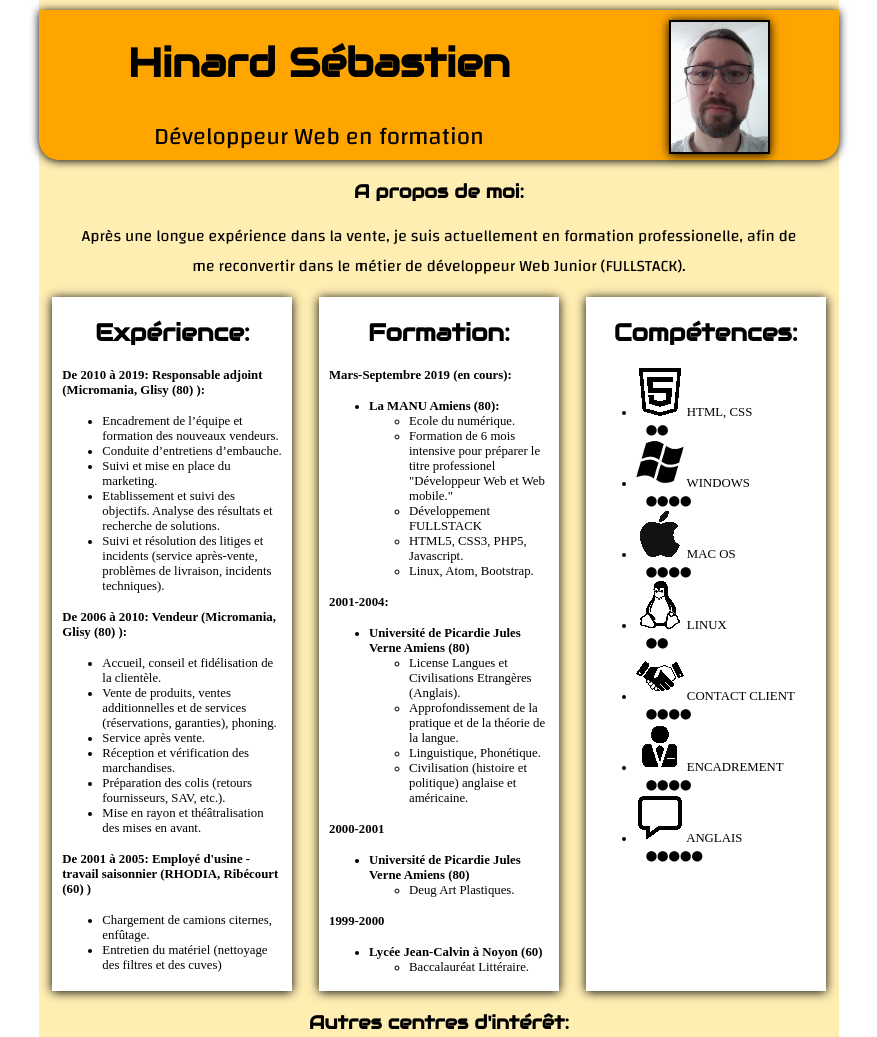
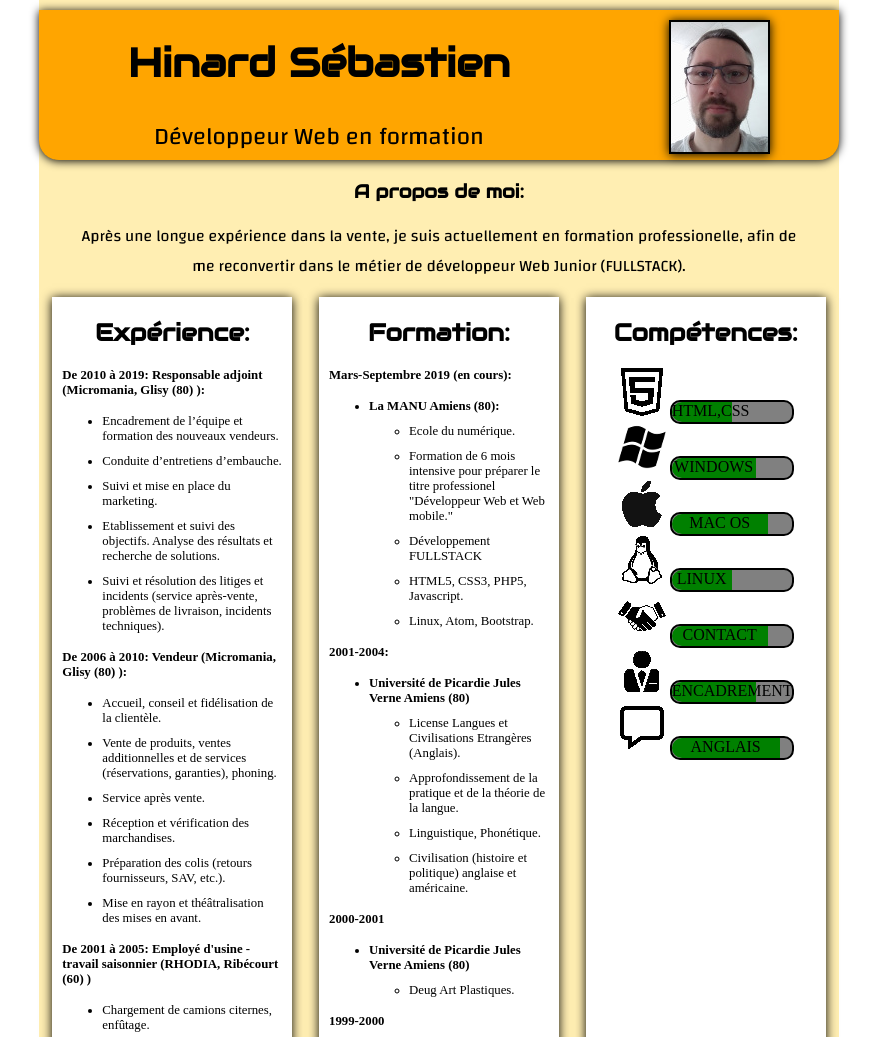
Before and after one commit to SebastienHinard/CV_version1, a plain HTML site: page index.html in a window 1280 px wide. Shown: the top 1037 px of the page, without its empty margins (201-1078 px from the left). Drawn offline with Linux system fonts and the light colour scheme.

Commit message:
Exercice finalisé (pour le moment)

```diff
--- a/index.html
+++ b/index.html
@@ -113,43 +113,57 @@
                     <!-- cette div est là pour séparer les compétences de l'image cachée -->
                     <div id="skill">
                         <h2 class="grow">Compétences:</h2>
-                        <ul>
-                            <li>
+                        <!-- <div> -->
+                            <div>
                                 <img class="grow" src="assets/logo_html.png" alt="html">
-                                HTML, CSS
-                                <p>&#11044;&#11044;</p>
-                            </li>
-                            <li>
+                                <!-- progress bar -->
+                                <span class="Progress_bar">
+                                    <span class="Progress_value" style="width:50%;">HTML,CSS</span>
+                                </span>
+                            </div>
+                            <div>
                                 <img class="grow" src="assets/logo_windows.png" alt="windows">
-                                WINDOWS
-                                <p>&#11044;&#11044;&#11044;&#11044;</p>
-                            </li>
-                            <li>
+                                <!-- progress bar -->
+                                <span class="Progress_bar">
+                                    <span class="Progress_value" style="width:70%;">WINDOWS</span>
+                                </span>
+                            </div>
+                            <div>
                                 <img class="grow" src="assets/logo_macos.png" alt="macos">
-                                MAC OS
-                                <p>&#11044;&#11044;&#11044;&#11044;</p>
-                            </li>
-                            <li>
+                                <!-- progress bar -->
+                                <span class="Progress_bar">
+                                    <span class="Progress_value" style="width:80%;">MAC OS</span>
+                                </span>
+                            </div>
+                            <div>
                                 <img class="grow" src="assets/logo_linux.png" alt="linux">
-                                LINUX
-                                <p>&#11044;&#11044;</p>
-                            </li>
-                            <li>
+                                <!-- progress bar -->
+                                <span class="Progress_bar">
+                                    <span class="Progress_value" style="width:50%;">LINUX</span>
+                                </span>
+                            </div>
+                            <div>
                                 <img class="grow" src="assets/logo_encadrement.png" alt="contact">
-                                CONTACT CLIENT
-                                <p>&#11044;&#11044;&#11044;&#11044;</p>
-                            </li>
-                            <li>
+                                <!-- progress bar -->
+                                <span class="Progress_bar">
+                                    <span class="Progress_value" style="width:80%;">CONTACT</span>
+                                </span>
+                            </div>
+                            <div>
                                 <img class="grow" src="assets/logo_manager.png" alt="encadrement">
-                                ENCADREMENT
-                                <p>&#11044;&#11044;&#11044;&#11044;</p>
-                            </li>
-                            <li>
+                                <!-- progress bar -->
+                                <span class="Progress_bar">
+                                    <span class="Progress_value" style="width:70%;">ENCADREMENT</span>
+                                </span>
+                            </div>
+                            <div>
                                 <img class="grow" src="assets/logo_english.png" alt="anglais">
-                                ANGLAIS
-                                <p>&#11044;&#11044;&#11044;&#11044;&#11044;</p>
-                            </li>
-                        </ul>
+                                <!-- progress bar -->
+                                <span class="Progress_bar">
+                                    <span class="Progress_value" style="width:90%;">ANGLAIS</span>
+                                </span>
+                            </div>
+                        <!-- </div> -->
                     </div>
                     <!-- Cette div est là pour l'image cachée -->
                     <div id="image_skill">
--- a/style.css
+++ b/style.css
@@ -31,18 +31,33 @@ p{
 #Nom_Prenom p{
     font-size: 150%;
 }
+/* mise en forme des progressbar */
+.Progress_bar{
+    text-align: center;
+    display: inline-flex;
+    background-color: grey;
+    width: 120px;
+    height: 20px;
+    border: 2px solid black;
+    border-radius: 10px 10px;
+}
+.Progress_value{
+
+    display: block;
+    background-color: green;
+    border-radius: 10px 0px 0px 10px;
+}
+
 
 /* mise en forme du contenu des sections */
 section li, section h4, section p{
     margin-top: 0px;
-    margin-bottom: 0px;
+    margin-bottom: 10px;
     margin-left: 10px;
     margin-right: 10px;
     text-align: left!important;
     font-size: 80%;
 }
-
-
 /* CONTENU DE L'ENTETE DE PAGE */
 header{
     margin-top: 10px;
@@ -57,7 +72,6 @@ header{
 #Nom_Prenom{
     width: 70%;
 }
-
 #Photo{
     width: 30%;
     padding-top: 10px;
@@ -89,16 +103,12 @@ section{
     background-color: white;
 }
 
-
-}
 /* taille de la section centre d'intérêt */
 #Interets{
     width: 60%;
     align-self: center;
     height: auto;
 }
-
-
 /* mise en page du footer */
 footer{
     border-radius: 20px 20px 0px 0px;
@@ -133,11 +143,15 @@ footer{
     display: none;
 }
 
+#Compétences{
+    display: flex;
+    flex-direction: row;
+}
 
-
+#skill{
+    margin:10px;
+}
 /* =============== EFFETS VISUELS ===================== */
-
-
 /* effet de grossissment au passage de la souris */
 .grow{
     transition: all .2s ease-in-out;
@@ -145,8 +159,6 @@ footer{
 .grow:hover{
     transform: scale(1.2);
 }
-
-
 /* effet d'ombrage au passage de la souris */
 .shadow {
     transition: all .2s ease-in-out;
@@ -156,7 +168,6 @@ footer{
     border-top: 2px black grey;
     box-shadow: 0px 10px 10px black;
 }
-
 /* elements qui sont suceptibles d'etre masqués */
 .hidden{
     position: relative;
@@ -164,7 +175,6 @@ footer{
     background-color: white;
     padding: 10px;
 }
-
 /* menu caché (n'apparait que lorsque la resolution baisse) */
 .hidden_menu{
     display: none;
@@ -177,20 +187,17 @@ footer{
     color: black;
     font-weight: bold;
 }
-
 /* ===============MEDIA QUERIES===================== */
 @media all and (max-width: 800px) and (min-width: 500px){
+    /* on affiche le petit bonhomme */
     #image_skill{
         display: block;
     }
 
     #Competences{
         display: flex;
-        justify-content: space-around;
-        align-items: center;
     }
 }
-
 /* On applique les regles si l'ecran est moins large que 800px. */
 @media all and (max-width: 800px) {
     /* on affiche la fleche qui sert à remonter au menu */
@@ -239,5 +246,4 @@ footer{
     #icone_imprime{
         display: none;
     }
-
 }
```
